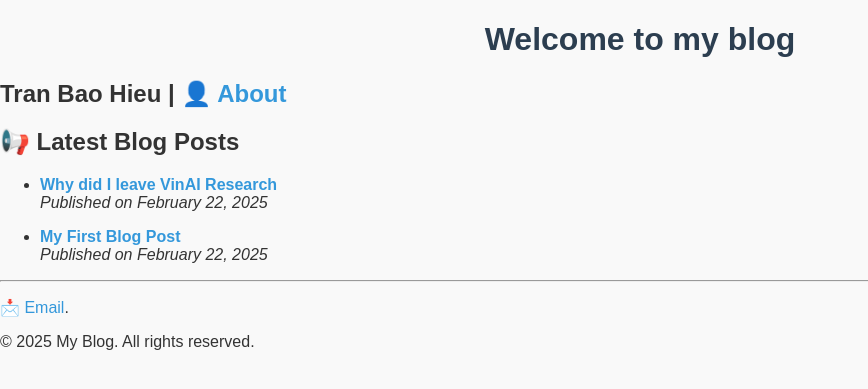
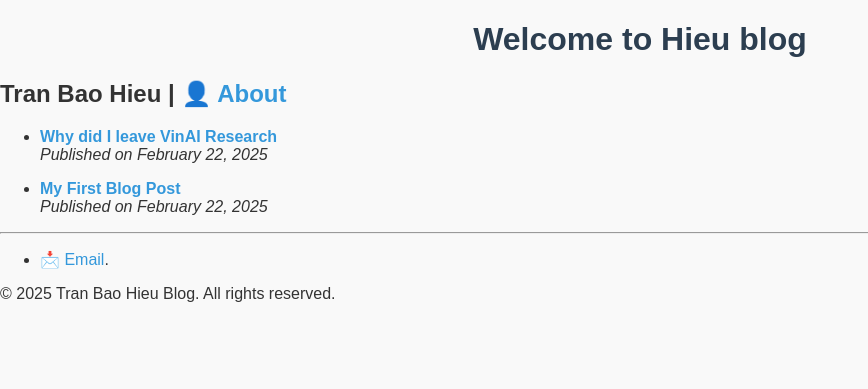
Before and after one commit to tranbaohieu/tranbaohieu.github.io, a Jekyll site: the page built from index.md, in a window 1280 px wide. Shown: the top 389 px of the page, without its empty margins (0-868 px from the left). Built offline with Jekyll 4.4.1, drawn with Linux system fonts in a browser that asks for light colours.

Commit message:
modify homepage

```diff
--- a/_layouts/default.html
+++ b/_layouts/default.html
@@ -21,7 +21,7 @@
     </div>
 
     <footer>
-        <p>© 2025 My Blog. All rights reserved.</p>
+        <p>© 2025 Tran Bao Hieu Blog. All rights reserved.</p>
     </footer>
 </body>
 </html>
--- a/index.md
+++ b/index.md
@@ -2,7 +2,7 @@
 layout: default
 title: Welcome to My Blog
 ---
-# Welcome to my blog
+# Welcome to Hieu blog
 
 ## Tran Bao Hieu | [👤 About](/about)
 
@@ -10,7 +10,7 @@ title: Welcome to My Blog
   <img src="/assets/images/logo.png" alt="Logo" width=300>
 </figure> -->
 
-## 📢 Latest Blog Posts
+<!-- ## 📢 Latest Blog Posts -->
 
 {% for post in site.posts %}
 - **[{{ post.title }}]({{ post.url }})**
@@ -18,4 +18,4 @@ title: Welcome to My Blog
 {% endfor %}
 
 ---
-[📩 Email](hieubkls98@gmail.com).
+- [📩 Email](hieubkls98@gmail.com).
```
